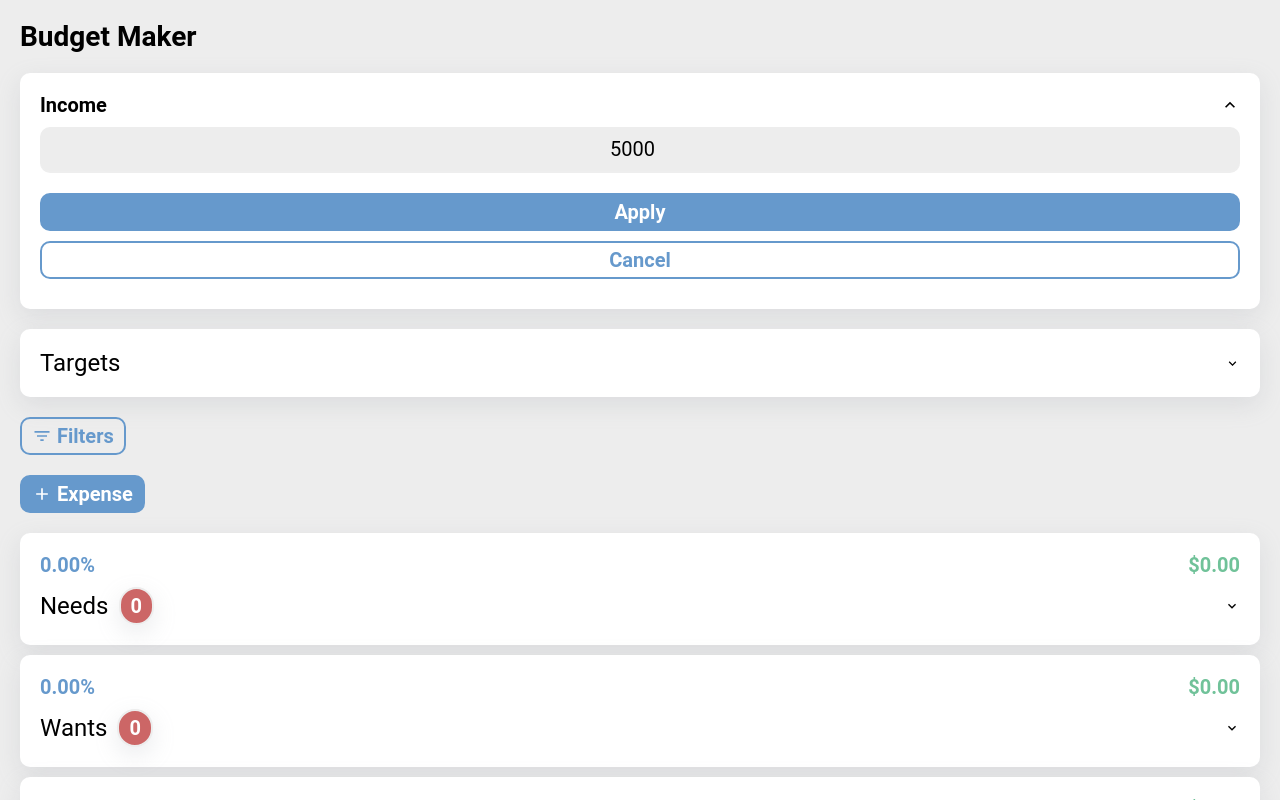
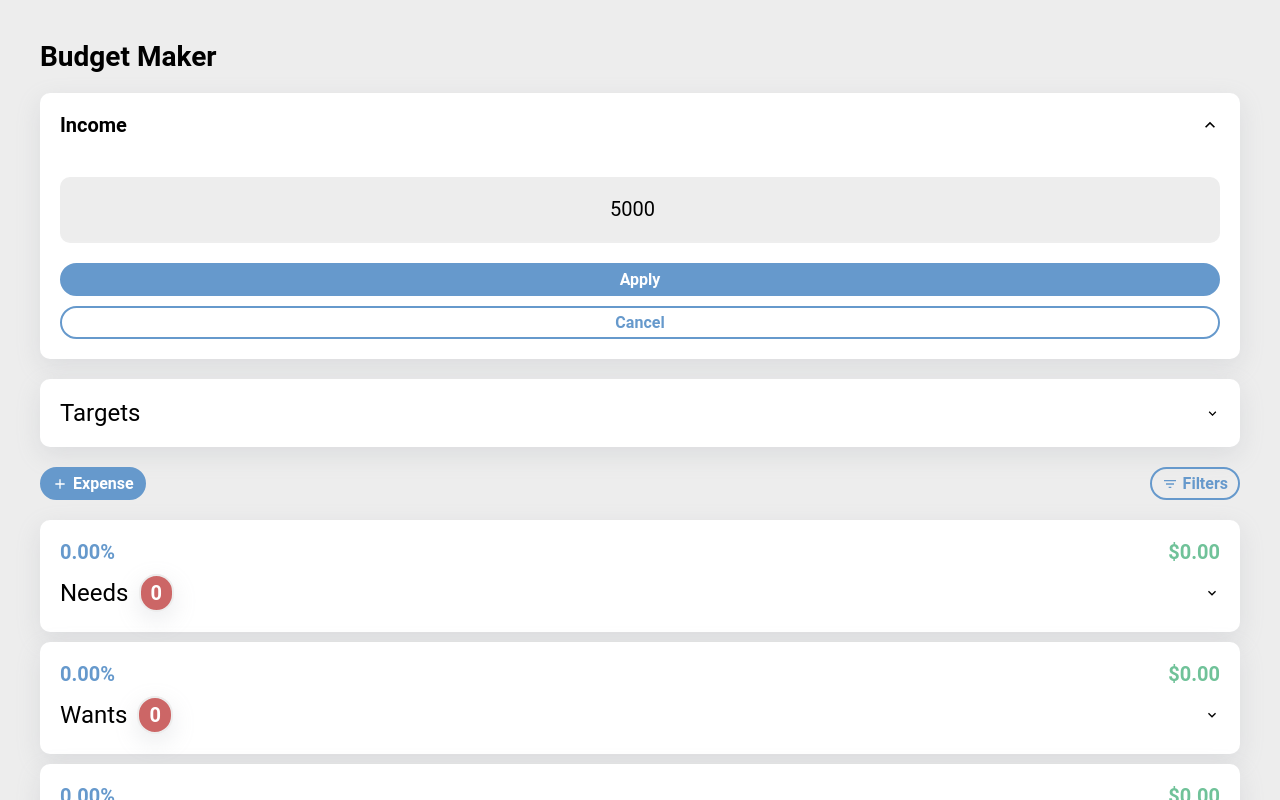
Before and after one commit to alexismarroquin7/budget_maker, a Next.js app: page / in a window 1280 px wide. Both pictures are taken after a click on the button 1230 px from the left and 116 px from the top of the page. Shown: the top 800 px of the page. Built offline with nearby package versions, Linux system fonts and the light colour scheme.

Commit message:
adjusts spacing

```diff
--- a/app/globals.css
+++ b/app/globals.css
@@ -107,15 +107,24 @@ span {
 
 .button,
 .button--text {
-  font-size: 2rem;
+  font-size: 1.6rem;
   font-weight: bold;
   padding: .5rem 1rem;
+
   border-radius: var(--border-radius-primary);
+  border-radius: 4rem;
+
   background-color: transparent;
   color: var(--blue);
   border: .2rem solid var(--background-color-secondary);
   border-color: transparent;
+  display: flex;
+  flex-wrap: row wrap;
+  align-items: center;
+  justify-content: center;
+  gap: .5rem;
 }
+
 .button--contained {
   border-color: var(--blue);
   background-color: var(--blue);
@@ -137,4 +146,5 @@ span {
   align-items: center;
   padding: 2rem;
   border-radius: var(--border-radius-primary);
+  gap: 2rem;
 }
--- a/app/page.js
+++ b/app/page.js
@@ -1,8 +1,13 @@
 import { BudgetMaker } from "@/components";
+// import { GridOverlay } from "@/components/GridOverlay";
 
 export default function Home() {
   return (
     <main>
+      {/* <GridOverlay
+        rows={10}
+        columns={10}
+      /> */}
       <BudgetMaker/>
     </main>
   )
--- a/components/BudgetMaker/CreateExpenseMenu/index.js
+++ b/components/BudgetMaker/CreateExpenseMenu/index.js
@@ -121,14 +121,14 @@ export const CreateExpenseMenu = ({createExpenses}) => {
             className={styles.menu_card_actions}
           >
             <button
-              className={`${styles.menu_card_action_button}`}
+              className={`button button--contained ${styles.menu_card_action_button}`}
 
               name="savings"
               onClick={handleCreateExpenses}
             >Create</button>
 
             <button
-              className={`${styles.menu_card_action_button} ${styles.secondary}`}
+              className={`button button--outlined ${styles.menu_card_action_button}`}
               name="savings"
               onClick={handleCreateExpenses}
             >Cancel</button>
--- a/components/BudgetMaker/CreateExpenseMenu/index.module.css
+++ b/components/BudgetMaker/CreateExpenseMenu/index.module.css
@@ -73,7 +73,6 @@
   gap: 1rem;
 }
 
-.menu_card_action_button,
 .option_button {
   width: 100%;
   padding: 1rem;
@@ -86,24 +85,13 @@
   gap: 1rem;
 }
 
+.menu_card_action_button {
+  width: 100%;
+}
+
 .option_button_count {
   background-color: var(--red);
   padding: .5rem 1rem;
   border-radius: var(--border-radius-primary);
   color: var(--white);
 }
-
-.menu_card_action_button {
-  background-color: var(--green);
-  display: flex;
-  flex-flow: column wrap;
-  align-items: center;
-  border: .2rem solid var(--green);
-  background-color: var(--green);
-}
-
-.menu_card_action_button.secondary {
-  color: var(--red);
-  background-color: transparent;
-  border-color: var(--red);
-}
--- a/components/BudgetMaker/Income/index.js
+++ b/components/BudgetMaker/Income/index.js
@@ -23,7 +23,10 @@ export const Income = ({ setIncome, income }) => {
 
   const { formValues, handleChange, setFormValues } = useForm({income: income ? income : null});
 
-  const toggleOpen = () => {
+  const toggleOpen = (e) => {
+    // if(!open) {
+    //   e.currentTarget.parentNode.parentNode.querySelector('input[name="income"]').focus();
+    // }
     setOpen(!open);
   }
 
@@ -59,10 +62,9 @@ export const Income = ({ setIncome, income }) => {
       </button>
     </div>
 
-    {open && (
     <form
     onSubmit={handleSubmit}
-      className={styles.form}
+    className={`${styles.form} ${open ? "" : styles.form_hidden}`}
     >
       <input
         className={styles.input}
@@ -95,7 +97,7 @@ export const Income = ({ setIncome, income }) => {
       </div>
 
     </form>
-    )}
+
   </div>
   )
 }
--- a/components/BudgetMaker/Income/index.module.css
+++ b/components/BudgetMaker/Income/index.module.css
@@ -70,7 +70,11 @@
   flex-flow: column wrap;
   align-items: center;
   gap: 2rem;
-  padding: 1rem 0;
+  padding: 2rem 0 0 0;
+}
+
+.form_hidden {
+  display: none;
 }
 
 .label {
@@ -88,7 +92,7 @@
   font-size: 2rem;
   border: 0;
   border-bottom: .2rem solid #eee;
-  padding: 1rem;
+  padding: 2rem;
 
 }
 
--- a/components/BudgetMaker/index.js
+++ b/components/BudgetMaker/index.js
@@ -43,11 +43,14 @@ export const BudgetMaker = () => {
         updateTargets={updateTargets}
       />
 
-      <FiltersMenu />
-
-      <CreateExpenseMenu
-        createExpenses={createExpenses}
-      />
+      <div
+        className={styles.actions}
+      >
+        <CreateExpenseMenu
+          createExpenses={createExpenses}
+        />
+        <FiltersMenu />
+      </div>
 
       <CategoriesAccordion
         state={state}
--- a/components/BudgetMaker/index.module.css
+++ b/components/BudgetMaker/index.module.css
@@ -2,6 +2,15 @@
   width: 100%;
   display: flex;
   flex-flow: column wrap;
-  padding: 2rem;
+  padding: 4rem;
   gap: 2rem;
 }
+
+.actions {
+  width: 100%;
+  display: flex;
+  flex-flow: row wrap;
+  align-items: center;
+  justify-content: space-between;
+  gap: 1rem;
+}
```
Also changed, not shown: components/GridOverlay/index.js (added, +29 -0 lines). Lines whose indentation alone changed are shown as unchanged.
